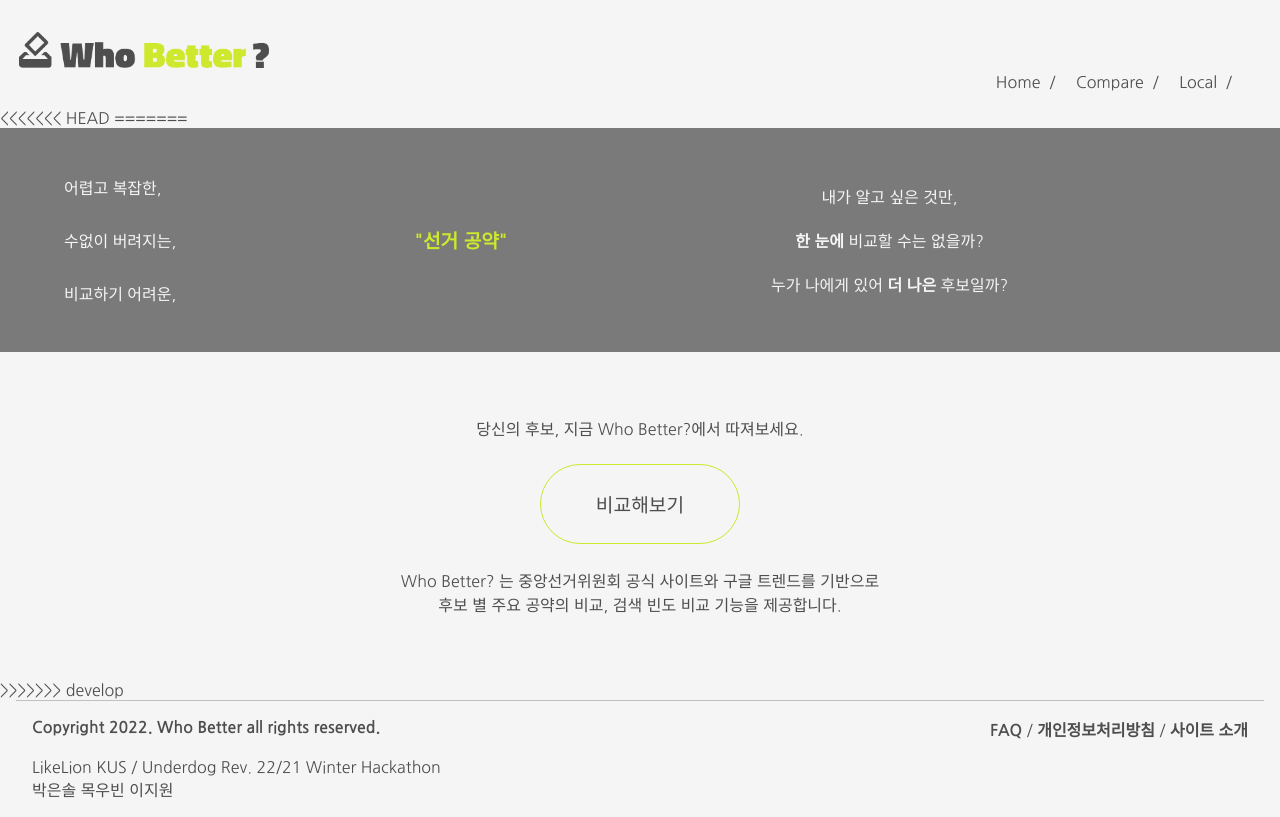
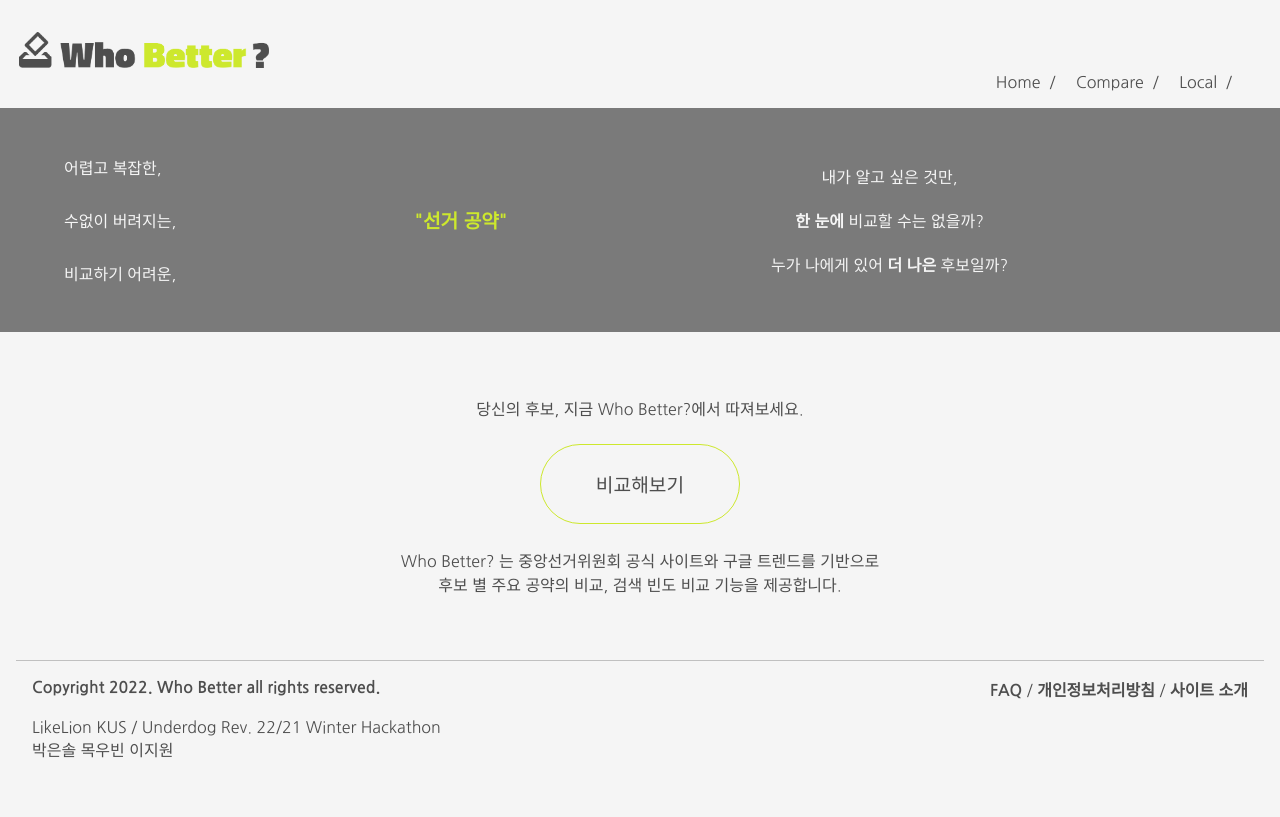
Before and after one commit to ssorn88/whobetter, a Django app: page / in a window 1280 px wide. After the commit the page ends 758 px from the top, so only its background shows below. Run offline with Django 4.2, Linux system fonts and the light colour scheme; some libraries are stand-ins or nearby versions.

Commit message:
docker_edit

```diff
--- a/promiseapp/templates/promiseapp/home.html
+++ b/promiseapp/templates/promiseapp/home.html
@@ -1,10 +1,7 @@
 {% extends 'base.html' %}
 
 {% block content %}
-<<<<<<< HEAD
 
-
-=======
 <div class="black-container">
     <div class="container1">
         <div class="box">
@@ -46,5 +43,5 @@
 
 
 </div>
->>>>>>> develop
+
 {% endblock %}
```
Also changed, not shown: 1 other file.
